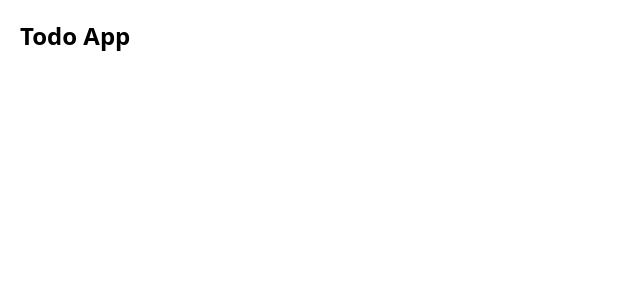
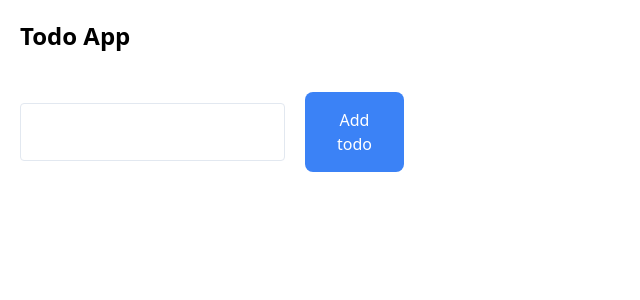
Before and after one commit to phphuongbinh/typescript_base, a React (Vite) app: page / in a window 1280 px wide. Shown: the top 300 px of the page, without its empty margins (0-640 px from the left). Built offline with nearby package versions, Linux system fonts and the light colour scheme.

Commit message:
todo App with typescript

```diff
--- a/src/App.tsx
+++ b/src/App.tsx
@@ -1,11 +1,86 @@
+/* eslint-disable @typescript-eslint/no-unused-vars */
+/* eslint-disable @typescript-eslint/no-explicit-any */
+import { useReducer, useRef } from "react";
+
 const Heading = ({ title }: { title: string }) => {
-  return <h2 className="font-bold text-2xl mb-5">{title}</h2>;
+  return <h2 className="mb-5 text-2xl font-bold">{title}</h2>;
 };
 
+type ActionType =
+  | { type: "ADD"; text: string }
+  | { type: "REMOVE"; id: number };
+
+interface Todo {
+  id: number;
+  text: string;
+}
+const todoReducer = (state: Todo[], action: ActionType) => {
+  switch (action.type) {
+    case "ADD":
+      return [
+        ...state,
+        {
+          id: state.length,
+          text: action.text,
+        },
+      ];
+    case "REMOVE":
+      return state.filter((todo: Todo) => todo.id !== action.id);
+    default:
+      throw new Error("");
+  }
+};
+
+const initialValue: Todo[] = [];
+
 const App = () => {
+  const [todos, dispatch] = useReducer(todoReducer, initialValue);
+  const inputRef = useRef<HTMLInputElement>(null);
+  const onRemoveTodo = (todoId: number) => {
+    dispatch({
+      type: "REMOVE",
+      id: todoId,
+    });
+  };
+  const onAddTodo = () => {
+    if (inputRef.current) {
+      dispatch({
+        type: "ADD",
+        text: inputRef.current.value,
+      });
+    }
+  };
   return (
     <div className="p-5">
       <Heading title="Todo App"></Heading>
+      <div className="max-w-sm">
+        <div className="flex flex-col mb-5 gap-y-2">
+          {todos.map((todo) => (
+            <div className="flex items-center gap-x-3" key={todo.id}>
+              <span>{todo.text}</span>
+              <button
+                onClick={() => onRemoveTodo(todo.id)}
+                className="p-2 text-sm text-white bg-red-500 rounded-lg "
+              >
+                Remove
+              </button>
+            </div>
+          ))}
+        </div>
+        <div className="flex items-center gap-x-5">
+          <input
+            type="text"
+            className="p-4 border rounded outline-none border-slate-200"
+            ref={inputRef}
+          />
+          <button
+            onClick={onAddTodo}
+            className="p-4 text-center text-white bg-blue-500 rounded-lg"
+          >
+            Add todo
+          </button>
+        </div>
+      </div>
     </div>
   );
 };
```
